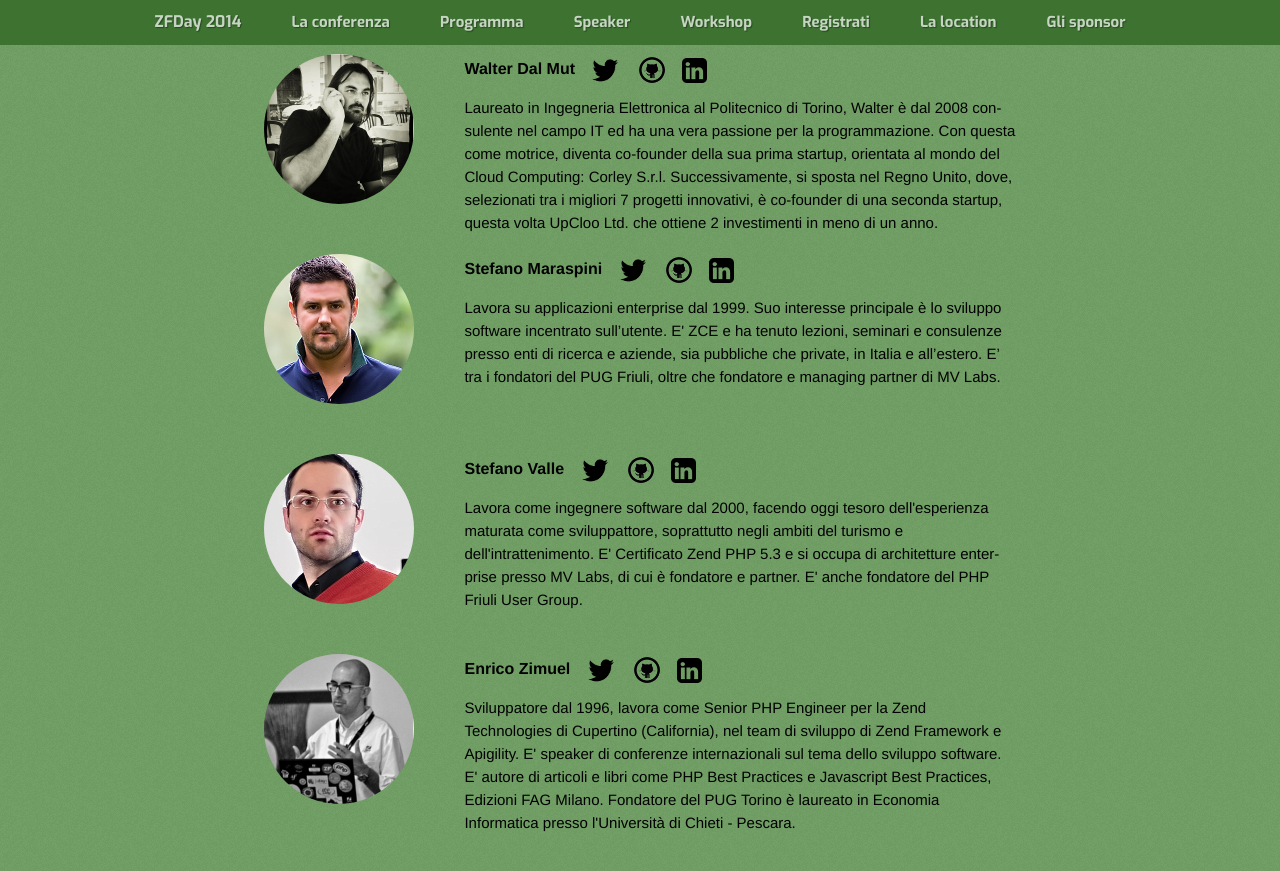
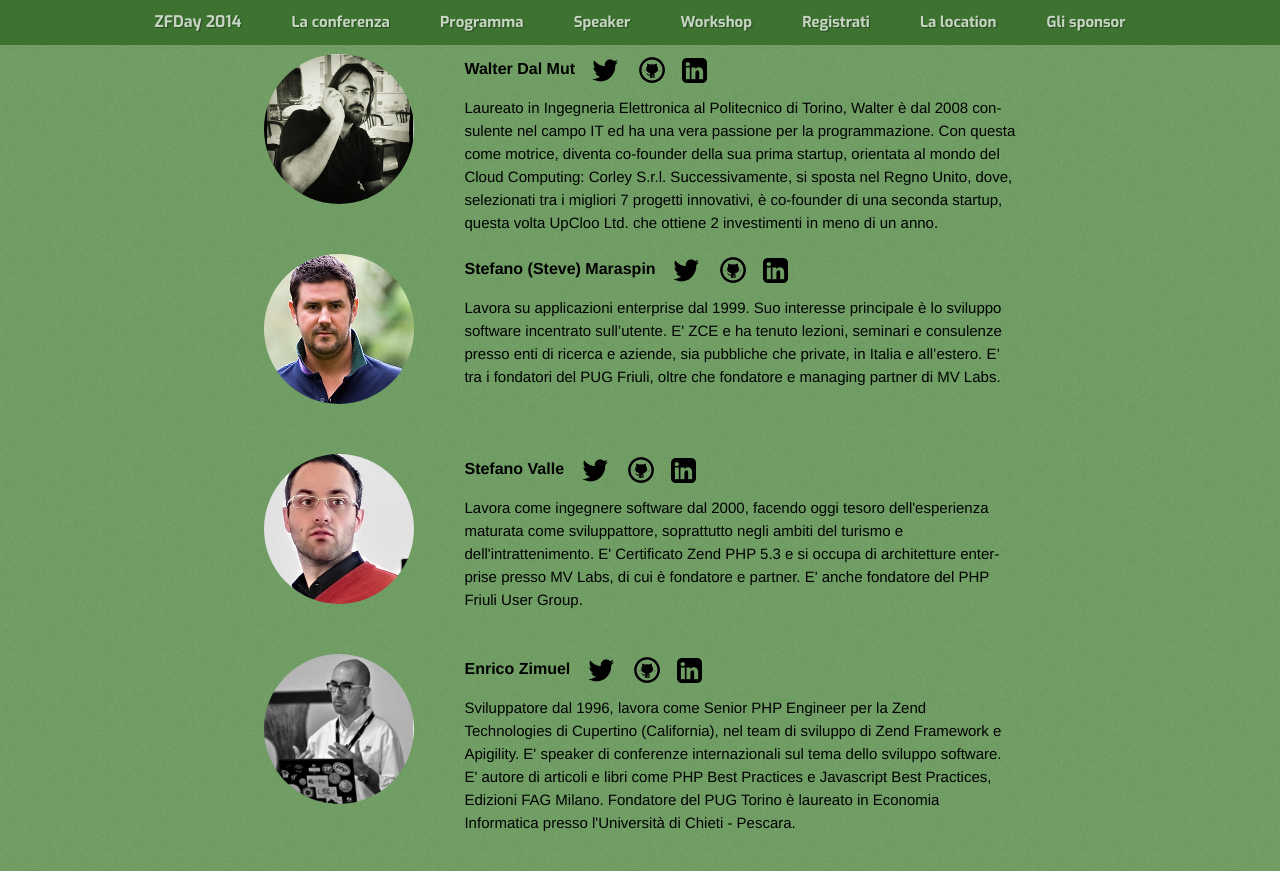
Before and after one commit to GrUSP/2014.zfday.it, a Jekyll site: the page built from index.html, in a window 1280 px wide and 900 px high, scrolled down 4229 px. Shown: the top 871 px of the window. Built offline with Jekyll 4.4.1, drawn with Linux system fonts in a browser that asks for light colours; Markdown is read by kramdown in place of the engine named in the settings; comment, search, counter and statistics services are not loaded.

Commit message:
Fixed typo

```diff
--- a/_includes/section-speakers.html
+++ b/_includes/section-speakers.html
@@ -33,7 +33,7 @@ Successivamente, si sposta nel Regno Unito, dove, selezionati tra i migliori 7 p
       	<tr>
           	<td width="200px"><img class="circular" src="/img/speakers/maraspin.png" title="Stefano Maraspin" alt="Stefano Maraspin"></td>
           	<td>
-          		<h5>Stefano Maraspini <a href="https://twitter.com/maraspin"><img class="icon" src="/img/twitter.png" title="Twitter" alt="Twitter"></a> <a href="https://github.com/maraspin"><img class="icon" src="/img/github.png" title="Github" alt="Github"></a><a href="http://www.linkedin.com/in/maraspin"><img class="icon" src="/img/linkedin.png" title="Linkedin" alt="Linkedin"></a></h5>
+          		<h5>Stefano (Steve) Maraspin <a href="https://twitter.com/maraspin"><img class="icon" src="/img/twitter.png" title="Twitter" alt="Twitter"></a> <a href="https://github.com/maraspin"><img class="icon" src="/img/github.png" title="Github" alt="Github"></a><a href="http://www.linkedin.com/in/maraspin"><img class="icon" src="/img/linkedin.png" title="Linkedin" alt="Linkedin"></a></h5>
           		<p>Lavora su applicazioni enterprise dal 1999. Suo interesse principale è lo sviluppo software incentrato sull’utente. E' ZCE e ha tenuto lezioni, seminari e consulenze presso enti di ricerca e aziende, sia pubbliche che private, in Italia e all’estero. E’ tra i fondatori del PUG Friuli, oltre che fondatore e managing partner di MV Labs. </p>
 					<a name="valle">
           	</td>
```
